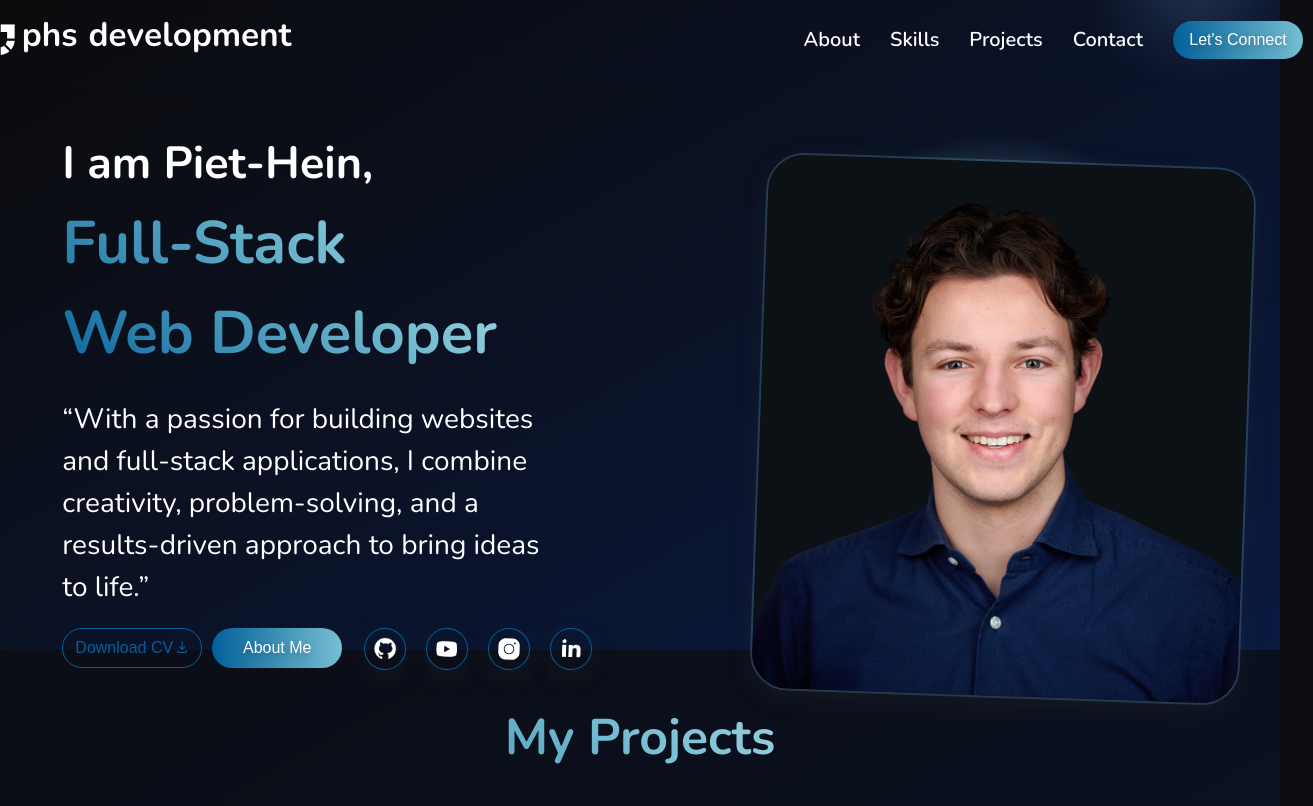
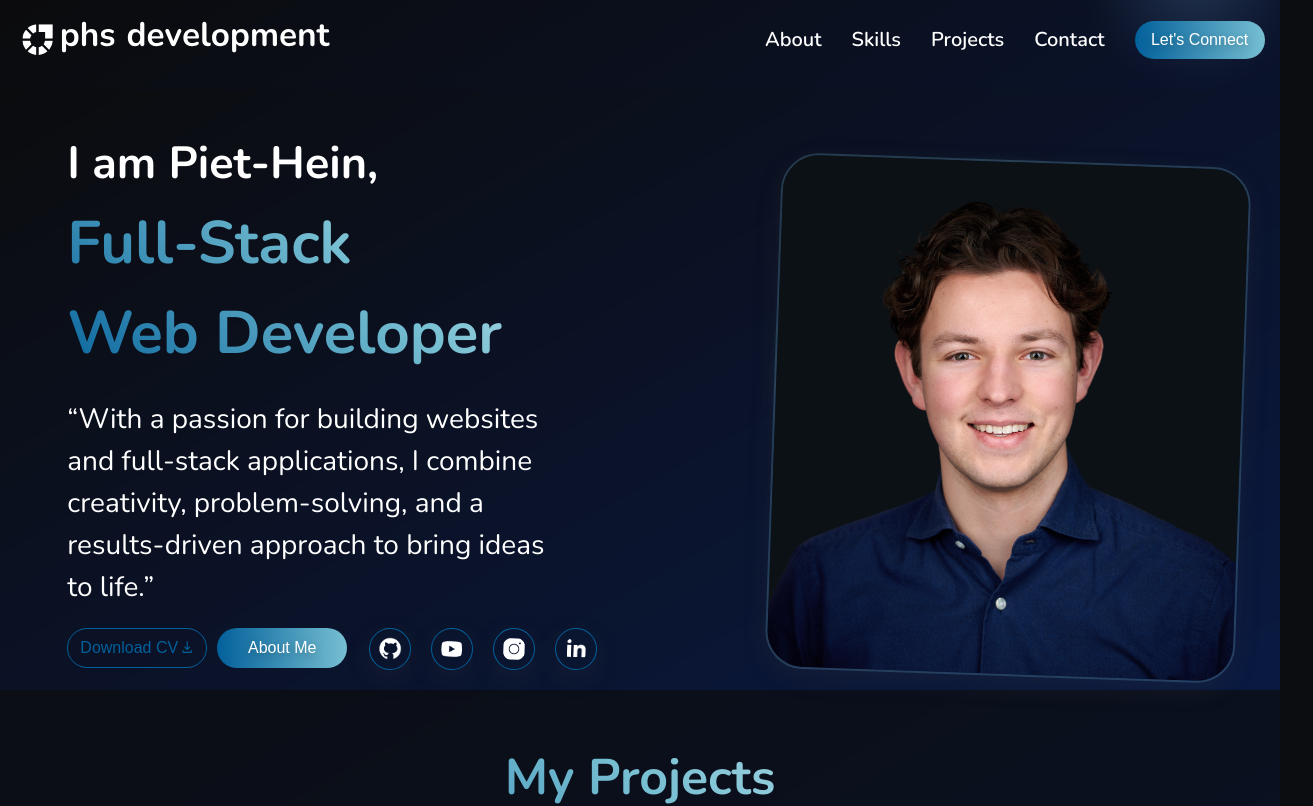
Before and after one commit to phsworks/portfolio-react, a React (Vite) app: page /#/ in a window 1280 px wide. Shown: the top 806 px of the page, 1313 px wide, since content can reach past the window. Built offline with nearby package versions, Linux system fonts and the light colour scheme.

Commit message:
responsive tablet hero

```diff
--- a/src/Components/Hero.css
+++ b/src/Components/Hero.css
@@ -91,12 +91,12 @@
 
 @media (min-width: 600px) and (max-width: 1100px) {
   .hero {
-    height: 63vh;
+    height: 58vh;
     flex-direction: row;
     justify-content: space-around;
     padding-top: 50px;
-    padding-left: 40px;
-    width: 50vw;
+    padding-left: 20px;
+    gap: 30px;
 
     .hero-subtitle {
       font-size: 30px;
@@ -111,6 +111,7 @@
     display: block;
     margin-top: 50px;
     margin-right: 30px;
+    width: 380px;
   }
   .image-mobile {
     display: none;
@@ -127,7 +128,7 @@
 
 @media (min-width: 1100px) {
   .hero {
-    height: 70vh;
+    height: 75vh;
     flex-direction: row;
     justify-content:space-around;
     padding-top: 40px;
@@ -154,12 +155,11 @@
     }
   }
 
-
   .image-tablet {
     display: block;
     margin-top: 30px;
     margin-right: 20px;
-    width: 490px;
+    width: 470px;
 
   }
   .image-mobile {
--- a/src/Components/Navbar.css
+++ b/src/Components/Navbar.css
@@ -168,7 +168,7 @@
 
   .navbar {
     display: block;
-    width: 50vw;
+    width: 40vw;
 
   }
 
@@ -220,7 +220,7 @@
   }
 
   .navbar-links {
-    padding-left: 38vw;
+    padding-left: 32vw;
   }
 
   .connect-button {
```
